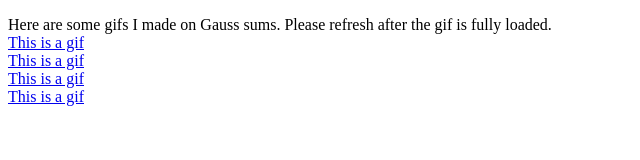
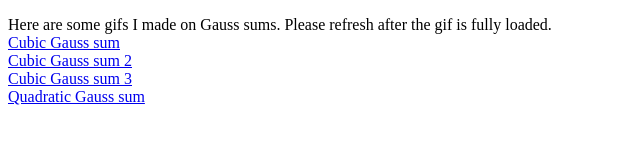
Before and after one commit to yifan0/yifan0.github.io, a plain HTML site: page research.html in a window 1280 px wide. Shown: the whole page, without its empty margins (0-640 px from the left). Drawn offline with Linux system fonts and the light colour scheme.

Commit message:
Update research.html

```diff
--- a/research.html
+++ b/research.html
@@ -3,10 +3,10 @@
   <body>
     <p>
       Here are some gifs I made on Gauss sums. Please refresh after the gif is fully loaded.<br>
-      <a href="/3rdexpgif1.gif">This is a gif</a><br>
-      <a href="/3rdexpgif14538.gif">This is a gif</a><br>
-      <a href="3rdexpgif14682.gif">This is a gif</a><br>
-      <a href="Quadratic Sum n=0 mod 4.gif">This is a gif</a>
+      <a href="/3rdexpgif1.gif">Cubic Gauss sum</a><br>
+      <a href="/3rdexpgif14538.gif">Cubic Gauss sum 2</a><br>
+      <a href="3rdexpgif14682.gif">Cubic Gauss sum 3</a><br>
+      <a href="Quadratic Sum n=0 mod 4.gif">Quadratic Gauss sum</a>
     </p>
   </body>
 </html>
```
